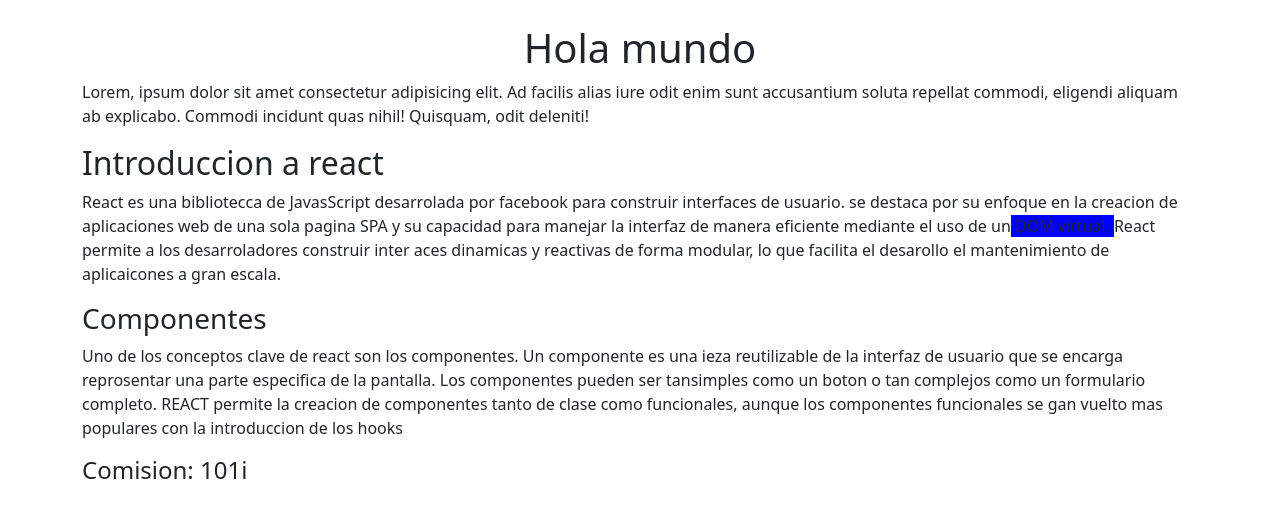
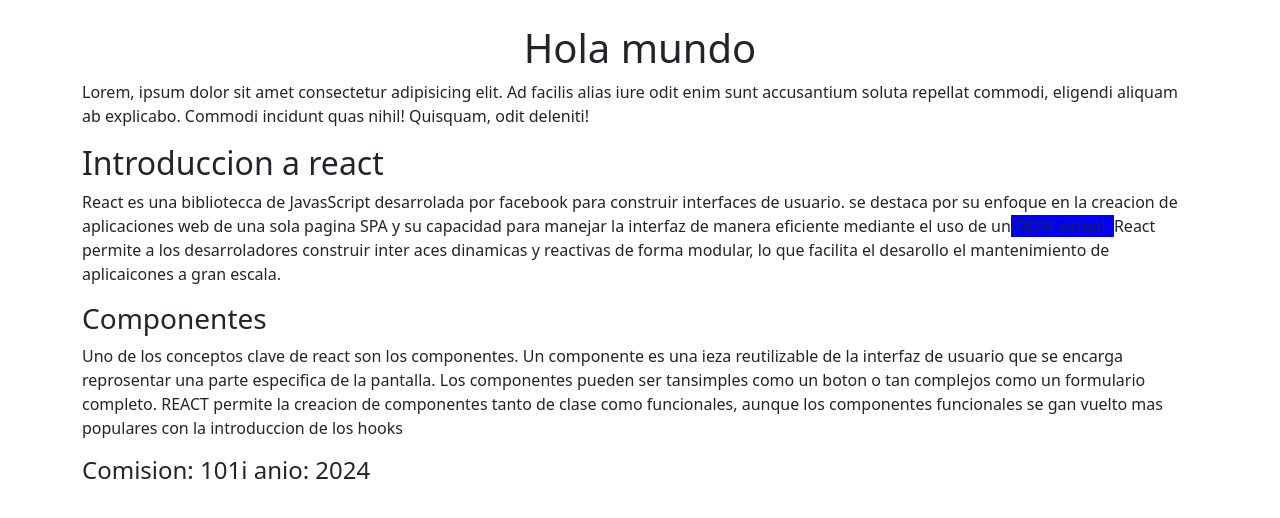
Before and after one commit to Tomas2845/ConceptoReact, a React (Vite) app: page / in a window 1280 px wide. Shown: the top 518 px of the page. Built offline with nearby package versions, Linux system fonts and the light colour scheme.

Commit message:
termianmos de ver props

```diff
--- a/src/componentes/Informacion.jsx
+++ b/src/componentes/Informacion.jsx
@@ -3,6 +3,8 @@ import Teoria from "./Teoria";
 
 const Informacion = () => {
   // Aqui la mayor parte de logica
+
+  const anio = new Date().getFullYear();
 
   return (
     // algo de logica, pero no se suele. solo maquetado del sitio
@@ -21,7 +23,7 @@ const Informacion = () => {
 
       {/* enviar un props */}
 
-      <Teoria comision='101i'></Teoria>
+      <Teoria comision='101i' anioActual={anio}></Teoria>
 
     </section>
   );
--- a/src/componentes/Teoria.jsx
+++ b/src/componentes/Teoria.jsx
@@ -13,7 +13,7 @@ const Teoria = (props) => {
         funcionales, aunque los componentes funcionales se gan vuelto mas
         populares con la introduccion de los hooks
       </p>
-      <h4>Comision: {props.comision}</h4>
+      <h4>Comision: {props.comision} anio: {props.anioActual}</h4>
     </article>
   );
 };
```
